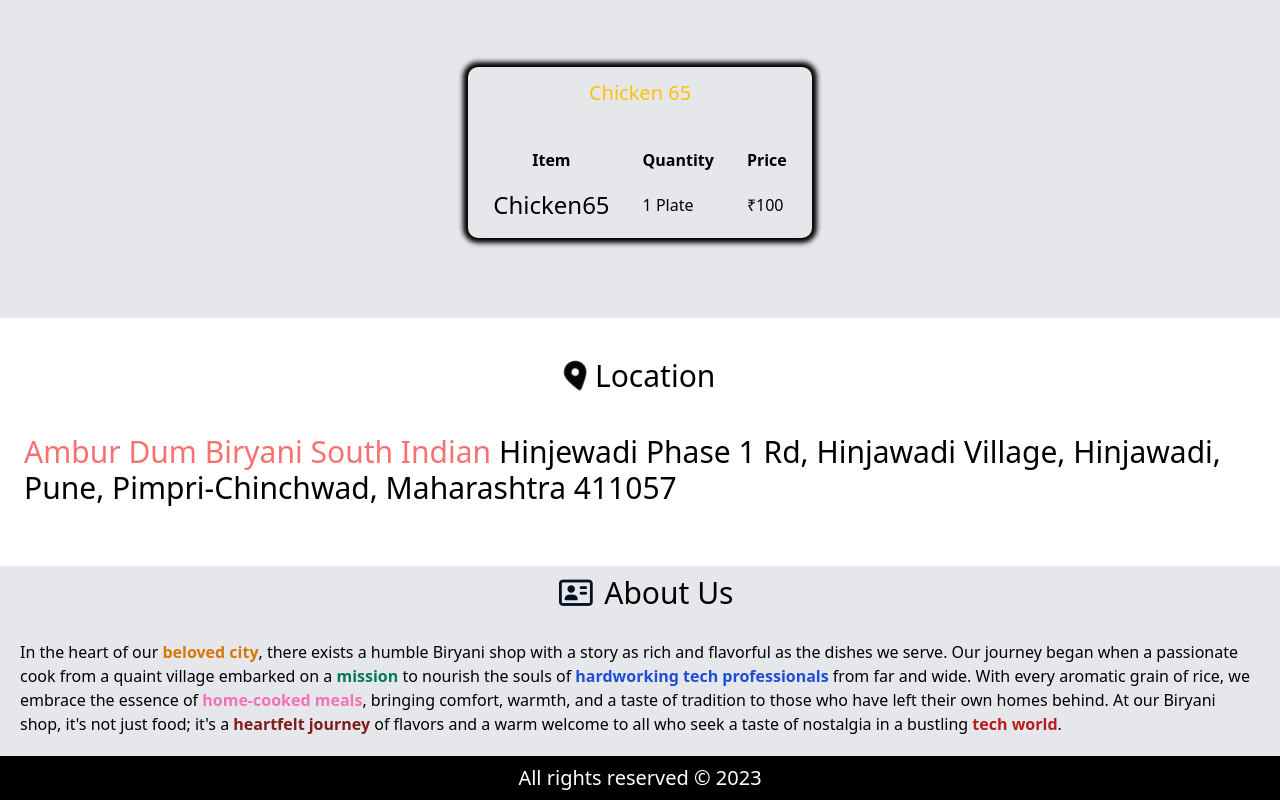
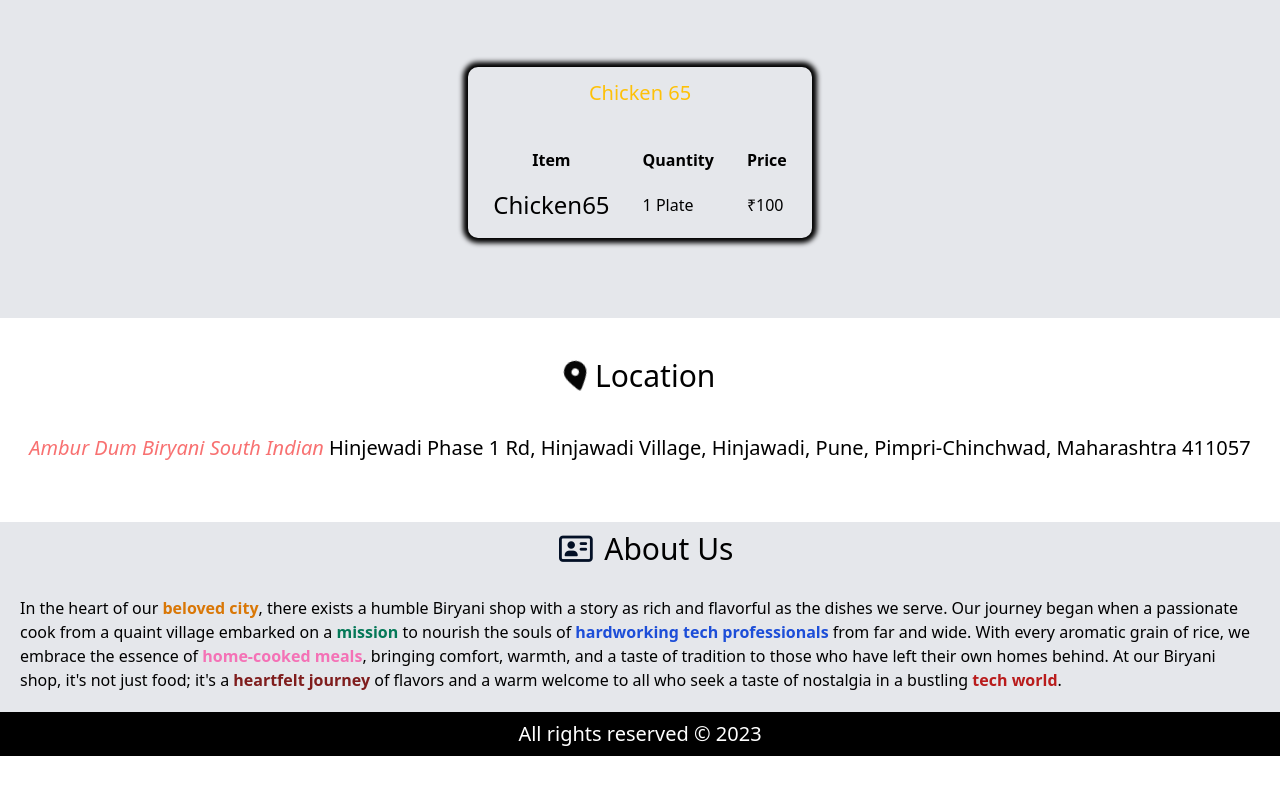
Before and after one commit to Gavaskar0543/AmburBriyani, a plain HTML site: page index.html in a window 1280 px wide. Shown: the part 1714-2514 px from the top of the page. After the commit the page ends 2470 px from the top, so only its background shows below. Drawn offline with nearby package versions, Linux system fonts and the light colour scheme.

Commit message:
Location changed

```diff
--- a/index.html
+++ b/index.html
@@ -209,8 +209,8 @@
         </div>
         <div class="mt-5 flex w-full justify-between">
 
-            <div class="flex  w-full justify-center text-3xl px-6 py-5" >
-        <a href="https://www.google.com/maps?q=Hinjewadi+Phase+1+Rd,+Hinjawadi+Village,+Hinjawadi,+Pune,+Pimpri-Chinchwad,+Maharashtra+411057" target="_blank"> <span class="text-red-400">Ambur Dum Biryani South Indian </span>Hinjewadi Phase 1 Rd, Hinjawadi Village, Hinjawadi, Pune, Pimpri-Chinchwad, Maharashtra 411057</a>
+            <div class="flex  w-full justify-center text-xl px-6 py-5" >
+        <a href="https://www.google.com/maps?q=Hinjewadi+Phase+1+Rd,+Hinjawadi+Village,+Hinjawadi,+Pune,+Pimpri-Chinchwad,+Maharashtra+411057" target="_blank"> <span class="text-red-400 italic semibold">Ambur Dum Biryani South Indian </span>Hinjewadi Phase 1 Rd, Hinjawadi Village, Hinjawadi, Pune, Pimpri-Chinchwad, Maharashtra 411057</a>
 
             </div>
 
```
